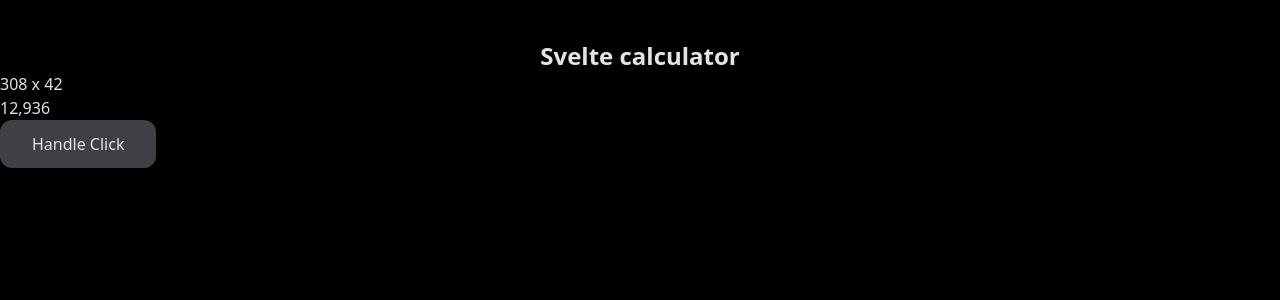
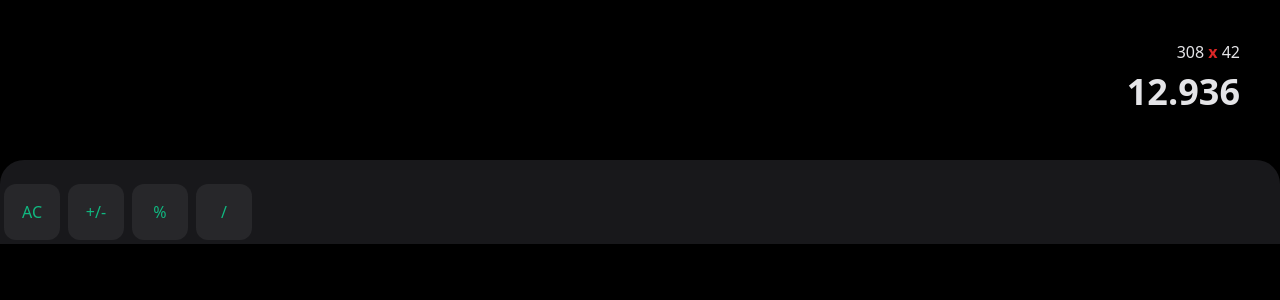
Before and after one commit to sebast4an/svelte-tailwindCSS-experiment, a Svelte app: page / in a window 1280 px wide. Shown: the top 300 px of the page. Built offline with nearby package versions, Linux system fonts and the light colour scheme.

Commit message:
atomic design

```diff
--- a/src/App.svelte
+++ b/src/App.svelte
@@ -1,5 +1,5 @@
 <script>
-  import Main from './components/pages/Main.svelte';
+  import Main from './pages/Main.svelte';
 </script>
 
 <Main />
--- /dev/null
+++ b/src/components/atoms/Counter/Counter.svelte
@@ -0,0 +1,20 @@
+<script>
+</script>
+
+<header class="w-100 h-auto flex justify-center mt-10">
+    <h1 class="font-bold text-2xl">Svelte calculator</h1>
+  </header>
+
+  <main>
+      <section>
+          308 x 42
+      </section>
+
+      <section>
+          12,936
+      </section>
+  </main>
+
+  <div>
+
+  </div>
--- /dev/null
+++ b/src/components/organisms/Counters/Counters.svelte
@@ -0,0 +1,32 @@
+<script>
+  let valueOne = 308;
+  let valueTwo = 42;
+  let summary = 12.936;
+  let sign = 'x'
+
+  const topButtons = ['AC', '+/-', '%', '/'];
+</script>
+
+<div class="p-10 w-100 flex flex-col items-end">
+  <h3>
+    {valueOne}
+    <span class="text-red-600 font-bold">
+        {sign}
+    </span>
+    {valueTwo}
+  </h3>
+
+  <h2 class="text-4xl font-semibold my-2">
+    {summary}
+  </h2>
+</div>
+
+<div class="rounded-t-3xl bg-zinc-900">
+  <section class="flex pt-5">
+    {#each topButtons as button}
+      <button class="p-4 m-1 border-0 rounded-xl w-14 h-14 bg-zinc-800 text-emerald-500">
+        {button}
+      </button>
+    {/each}
+  </section>
+</div>
--- a/src/components/pages/Main.svelte
+++ /dev/null
@@ -1,21 +0,0 @@
-<script>
-    import Button from '../atoms/Button/Button.svelte';
-</script>
-
-<header class="w-100 h-auto flex justify-center mt-10">
-  <h1 class="font-bold text-2xl">Svelte calculator</h1>
-</header>
-
-<main>
-    <section>
-        308 x 42
-    </section>
-
-    <section>
-        12,936
-    </section>
-</main>
-
-<div>
-    <Button />
-</div>
--- /dev/null
+++ b/src/pages/Main.svelte
@@ -0,0 +1,5 @@
+<script>
+  import Counters from '../components/organisms/Counters/Counters.svelte';
+</script>
+
+<Counters />
```
